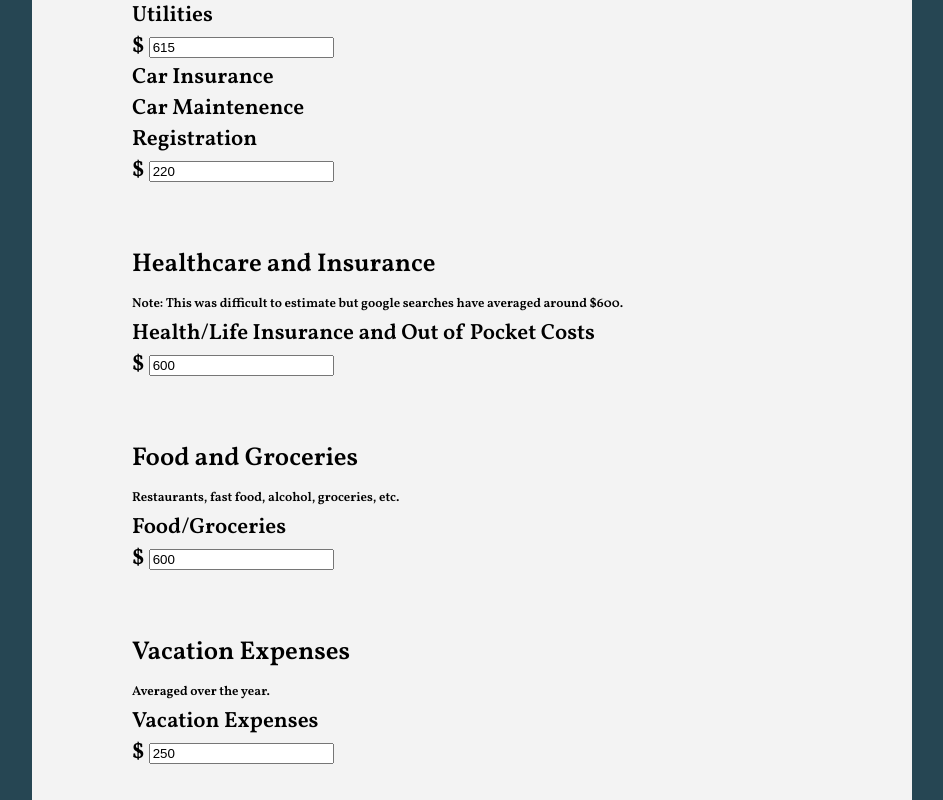
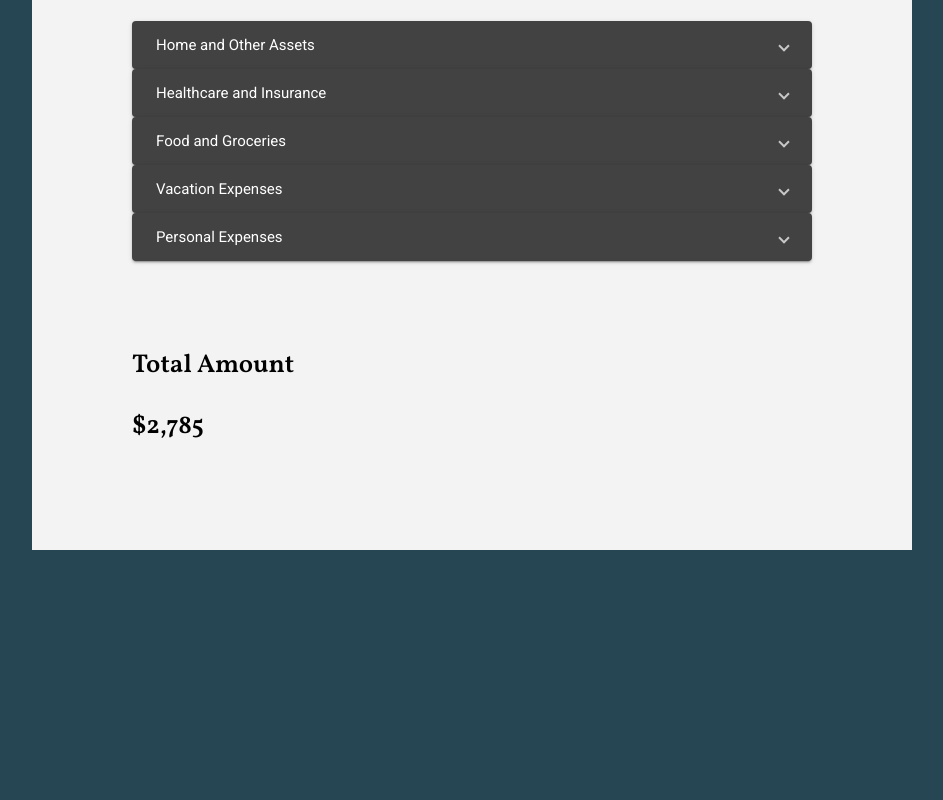
Before and after one commit to czarcabral/finance-app, an Angular app in the folder FrontendAngular/: page / in a window 1280 px wide. Shown: the part 1040-1840 px from the top of the page, without its empty margins (168-1111 px from the left). After the commit the page ends 1590 px from the top, so only its background shows below. Built offline with nearby package versions, Linux system fonts and the light colour scheme.

Commit message:
set up angular material

```diff
--- a/FrontendAngular/angular.json
+++ b/FrontendAngular/angular.json
@@ -24,6 +24,7 @@
               "src/assets"
             ],
             "styles": [
+              "./node_modules/@angular/material/prebuilt-themes/pink-bluegrey.css",
               "src/styles.css"
             ],
             "scripts": []
@@ -88,6 +89,7 @@
               "src/assets"
             ],
             "styles": [
+              "./node_modules/@angular/material/prebuilt-themes/pink-bluegrey.css",
               "src/styles.css"
             ],
             "scripts": []
@@ -119,6 +121,7 @@
           }
         }
       }
-    }},
+    }
+  },
   "defaultProject": "FrontendAngular"
 }
--- a/FrontendAngular/package.json
+++ b/FrontendAngular/package.json
@@ -37,6 +37,7 @@
     "core-js": "^2.4.1",
     "document-register-element": "^1.8.1",
     "file-saver": "^2.0.0",
+    "hammerjs": "^2.0.8",
     "lodash": "^4.17.11",
     "material-design-icons-iconfont": "^5.0.1",
     "moment": "^2.23.0",
--- a/FrontendAngular/src/app/app.module.ts
+++ b/FrontendAngular/src/app/app.module.ts
@@ -2,10 +2,12 @@ import { BrowserModule } from '@angular/platform-browser';
 import { NgModule } from '@angular/core';
 import { FlexLayoutModule } from '@angular/flex-layout';
 import { FormsModule, ReactiveFormsModule } from '@angular/forms';
+import { MatExpansionModule } from '@angular/material/expansion';
 
 import { AppRoutingModule } from './app-routing.module';
 import { AppComponent } from './app.component';
 import { HomepageComponent } from './homepage/homepage.component';
+import { BrowserAnimationsModule } from '@angular/platform-browser/animations';
 
 @NgModule({
   declarations: [
@@ -17,7 +19,9 @@ import { HomepageComponent } from './homepage/homepage.component';
     AppRoutingModule,
     FlexLayoutModule,
     FormsModule,
-    ReactiveFormsModule
+    ReactiveFormsModule,
+    MatExpansionModule,
+    BrowserAnimationsModule
   ],
   providers: [],
   bootstrap: [AppComponent]
--- a/FrontendAngular/src/app/homepage/homepage.component.html
+++ b/FrontendAngular/src/app/homepage/homepage.component.html
@@ -43,13 +43,16 @@
       </p>
     </section>
     <section>
-      <h3>
-        Home and Other Assets <br />
-        <small>
+      <mat-expansion-panel>
+        <mat-expansion-panel-header>
+          <mat-panel-title>Home and Other Assets</mat-panel-title>
+          <!-- <mat-panel-description>{{ }}</mat-panel-description> -->
+        </mat-expansion-panel-header>
+        <p>
           Basically, how much does it cost to own and live in your home? Your car(s)? Do not include gas bills because this
           can vary.
-        </small>
-      </h3>
+        </p>
+        <br />
         <div formGroupName="expenses">
           <div fxLayout="column">
             <label for="homeCosts">Property Tax</label>
@@ -71,12 +74,14 @@
             </div>
           </div>
         </div>
-    </section>
-    <section>
-      <h3>
-        Healthcare and Insurance <br />
-        <small>Note: This was difficult to estimate but google searches have averaged around $600.</small>
-      </h3>
+      </mat-expansion-panel>
+      <mat-expansion-panel>
+        <mat-expansion-panel-header>
+          <mat-panel-title>Healthcare and Insurance</mat-panel-title>
+          <!-- <mat-panel-description>{{ }}</mat-panel-description> -->
+        </mat-expansion-panel-header>
+        <p>Note: This was difficult to estimate but google searches have averaged around $600.</p>
+        <br />
         <div formGroupName="expenses">
           <div fxLayout="column">
             <label for="healthcare">Health/Life Insurance and Out of Pocket Costs</label>
@@ -86,27 +91,32 @@
             </div>
           </div>
         </div>
-    </section>
-    <section>
-      <h3>
-        Food and Groceries<br />
-        <small>Restaurants, fast food, alcohol, groceries, etc.</small>
-      </h3>
+      </mat-expansion-panel>
+      <mat-expansion-panel>
+        <mat-expansion-panel-header>
+          <mat-panel-title>Food and Groceries</mat-panel-title>
+          <!-- <mat-panel-description>{{ }}</mat-panel-description> -->
+        </mat-expansion-panel-header>
+        <p>Restaurants, fast food, alcohol, groceries, etc.</p>
+        <br />
         <div formGroupName="expenses">
           <div fxLayout="column">
             <label for="food">Food/Groceries</label>
-          <span>$&nbsp;<input formControlName="food" id="food" type="number" placeholder="Restaurants, fast food, groceries, etc." /></span>
+            <span>$&nbsp;<input formControlName="food" id="food" type="number"
+                placeholder="Restaurants, fast food, groceries, etc." /></span>
             <div *ngIf="rf.expenses.get('food').invalid">
               <small class="error-validation" *ngIf="rf.expenses.get('food').errors.required">required</small>
             </div>
           </div>
         </div>
-    </section>
-    <section>
-      <h3>
-        Vacation Expenses <br />
-        <small>Averaged over the year.</small>
-      </h3>
+      </mat-expansion-panel>
+      <mat-expansion-panel>
+        <mat-expansion-panel-header>
+          <mat-panel-title>Vacation Expenses</mat-panel-title>
+          <!-- <mat-panel-description>{{ }}</mat-panel-description> -->
+        </mat-expansion-panel-header>
+        <p>Averaged over the year.</p>
+        <br />
         <div formGroupName="expenses">
           <div fxLayout="column">
             <label for="vacation">Vacation Expenses</label>
@@ -116,12 +126,14 @@
             </div>
           </div>
         </div>
-    </section>
-    <section>
-      <h3>
-        Personal Expenses <br />
-        <small>Any optional expenses e.g. shopping, transportation costs, and everything else.</small>
-      </h3>
+      </mat-expansion-panel>
+      <mat-expansion-panel>
+        <mat-expansion-panel-header>
+          <mat-panel-title>Personal Expenses</mat-panel-title>
+          <!-- <mat-panel-description>{{ }}</mat-panel-description> -->
+        </mat-expansion-panel-header>
+        <p>Any optional expenses e.g. shopping, transportation costs, and everything else.</p>
+        <br />
         <div formGroupName="expenses">
           <div fxLayout="column">
             <label for="personal">Personal Expenses</label>
@@ -131,6 +143,7 @@
             </div>
           </div>
         </div>
+      </mat-expansion-panel>
     </section>
     <section>
       <h3>
--- a/FrontendAngular/src/index.html
+++ b/FrontendAngular/src/index.html
@@ -7,6 +7,8 @@
   <meta name="viewport" content="width=device-width, initial-scale=1">
   <link rel="icon" type="image/x-icon" href="favicon.ico">
   <link href="https://fonts.googleapis.com/css2?family=Vollkorn:wght@600&display=swap" rel="stylesheet">
+  <link href="https://fonts.googleapis.com/css?family=Roboto:300,400,500" rel="stylesheet">
+  <link href="https://fonts.googleapis.com/icon?family=Material+Icons" rel="stylesheet">
 </head>
 <body>
   <app-root></app-root>
--- a/FrontendAngular/src/main.ts
+++ b/FrontendAngular/src/main.ts
@@ -1,3 +1,4 @@
+import 'hammerjs';
 import { enableProdMode } from '@angular/core';
 import { platformBrowserDynamic } from '@angular/platform-browser-dynamic';
 
--- a/FrontendAngular/src/styles.css
+++ b/FrontendAngular/src/styles.css
@@ -1,8 +1,9 @@
-* {
-  margin: 0;
+html, body {
+  height: 100%;
 }
 
 body {
+  margin: 0;
   padding: 0 200px;
   background-color: #264653;
   font-family: 'Vollkorn', serif;
```
Also changed, not shown: 1 other file (tests, documents, lock files or other folders). Lines whose indentation alone changed are shown as unchanged.
